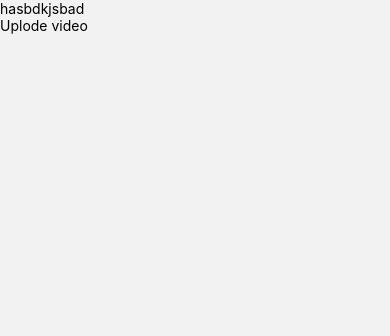
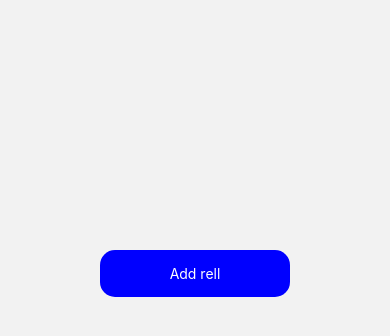
Before and after one commit to udayarajurs/instagramreels, a React Native app: screen /AddPost in a window 390 px wide. Shown: the top 336 px of the page. Built offline with nearby package versions, Linux system fonts and the light colour scheme.

Commit message:
working on

```diff
--- a/App.js
+++ b/App.js
@@ -2,8 +2,9 @@ import React from 'react';
 import {View, Text} from 'react-native';
 import {NavigationContainer} from '@react-navigation/native';
 import {createNativeStackNavigator} from '@react-navigation/native-stack';
-import Home from './Home';
-import VideoCompress from './VideoCompress';
+import Home from './src/Home';
+import VideoCompress from './src/VideoCompress';
+import AddPost from './src/AddPost';
 
 const Stack = createNativeStackNavigator();
 
@@ -11,6 +12,14 @@ function App() {
   return (
     <NavigationContainer>
       <Stack.Navigator>
+        <Stack.Screen
+          name="AddPost"
+          component={AddPost}
+          options={{
+            headerShown: false,
+          }}
+        />
+
         <Stack.Screen
           name="VideoCompress"
           component={VideoCompress}
--- a/package.json
+++ b/package.json
@@ -10,6 +10,7 @@
     "lint": "eslint ."
   },
   "dependencies": {
+    "@react-native-firebase/firestore": "^15.2.0",
     "@react-native-community/masked-view": "^0.1.11",
     "@react-native-firebase/app": "^16.4.3",
     "@react-native-firebase/storage": "^16.4.3",
--- /dev/null
+++ b/src/AddPost.js
@@ -0,0 +1,51 @@
+import React, {useState, useEffect, useRef} from 'react';
+import {View, Text, TouchableOpacity} from 'react-native';
+import firestore from '@react-native-firebase/firestore';
+
+const AddPost = () => {
+  const [userID, setUserID] = useState('userID');
+  const [userName, setUserName] = useState('Udaya raj');
+  const [creatAt, setCreatAt] = useState('98729');
+  const [profilePic, setProfilePic] = useState('jdlaksdl');
+  const [des, setDes] = useState('aksjdhkjsadh');
+  const [videoLink, setVideoLink] = useState('');
+  const [comment, setComment] = useState('');
+  const [shre, setShare] = useState('s');
+  const [ThubLine, setThubLine] = useState('asd');
+
+  const onSend = () => {
+    const Reels = {
+      createdAt: new Date(),
+      userName: userName,
+      userID: userID,
+      profilePic: profilePic,
+      des: des,
+      videoLink: videoLink,
+      ThubLine: ThubLine,
+    };
+    console.log(Reels);
+
+    firestore()
+      .collection('compassreal')
+      .add({...Reels});
+  };
+
+  return (
+    <View>
+      <TouchableOpacity
+        onPress={() => onSend()}
+        style={{
+          backgroundColor: '#0000FF',
+          marginTop: 250,
+          marginHorizontal: 100,
+          borderRadius: 15,
+        }}>
+        <Text style={{color: '#fff', padding: 15, alignSelf: 'center'}}>
+          Add rell
+        </Text>
+      </TouchableOpacity>
+    </View>
+  );
+};
+
+export default AddPost;
--- a/Home.js
+++ b/src/Home.js
@@ -10,9 +10,9 @@ import {
 } from 'react-native';
 import React, {useEffect, useRef, useState} from 'react';
 import Video from 'react-native-video';
-import imagePath from './src/constants/imagePath';
+import imagePath from './constants/imagePath';
 import {SwiperFlatList} from 'react-native-swiper-flatlist';
-import {data} from './src/constants/data';
+import {data} from './constants/data';
 import LinearGradient from 'react-native-linear-gradient';
 
 const {height, width} = Dimensions.get('window');
```
Also changed, not shown: src/VideoCompress.js (renamed from VideoCompress.js), 2 other files (tests, documents, lock files or other folders).
